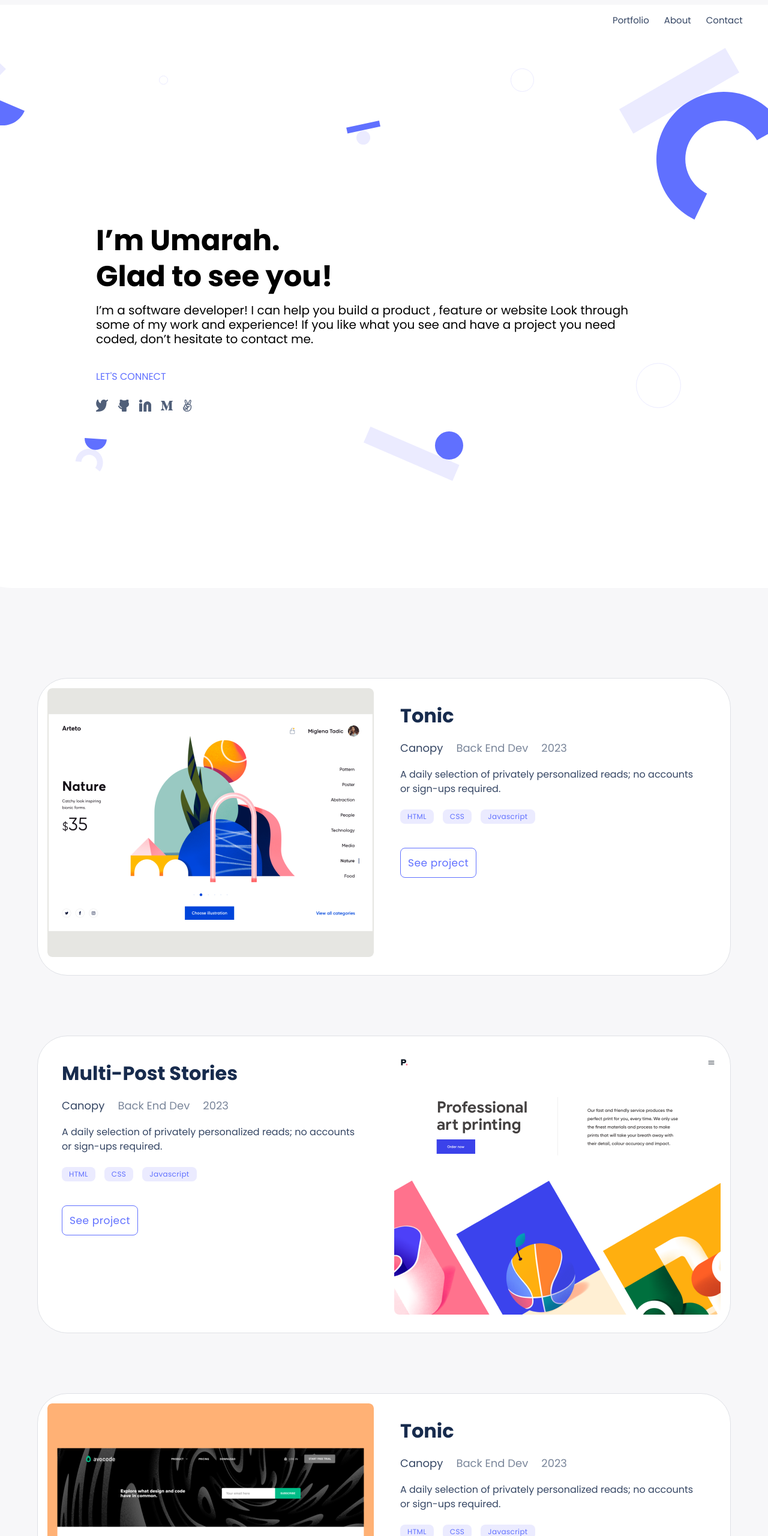
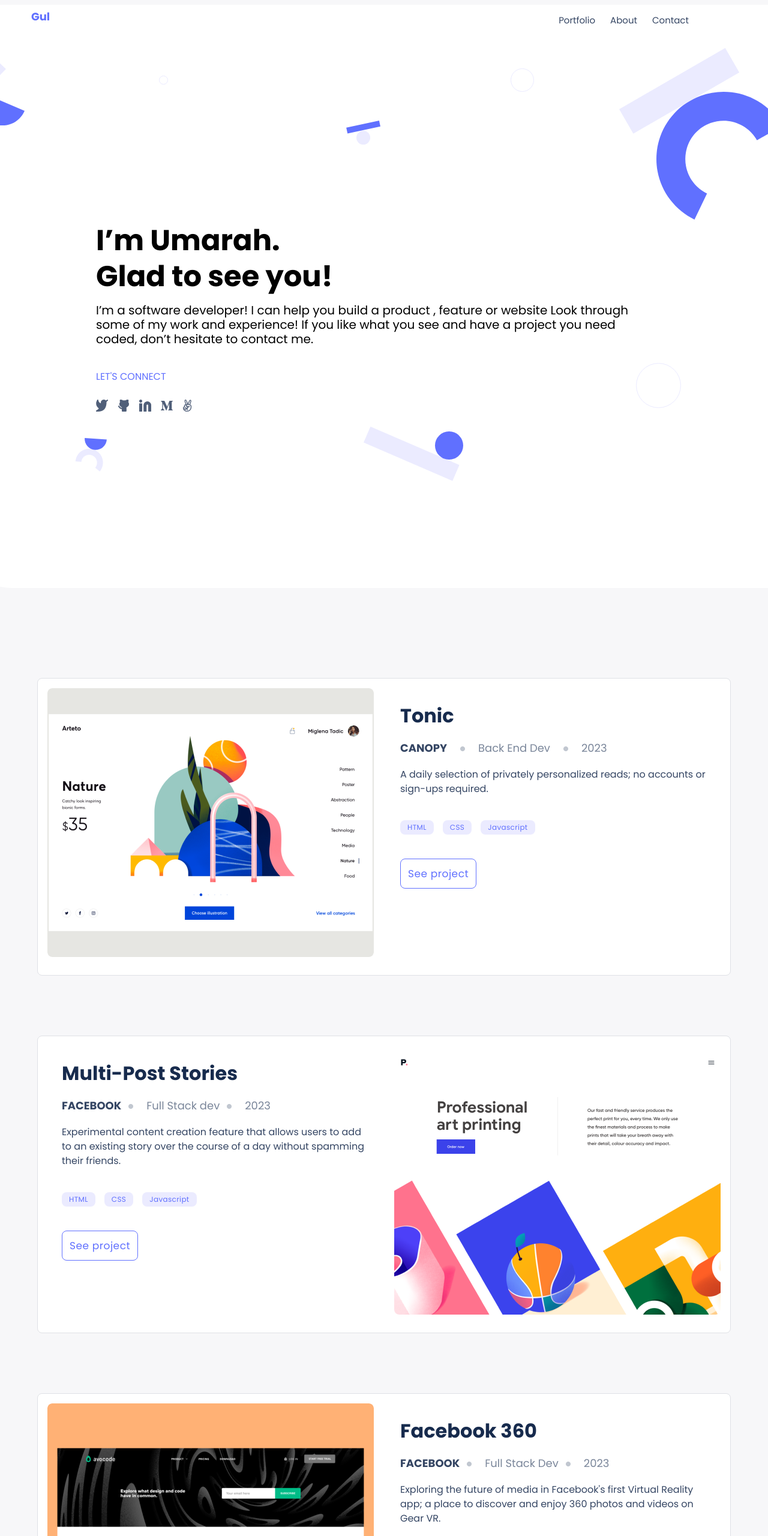
Before and after one commit to umarahgul/Portfolio, a website: page index.html in a window 1280 px wide. Shown: the top 2560 px of the page at 60% size. Drawn offline with Linux system fonts and the light colour scheme.

Commit message:
added the headings for the desktop versions

```diff
--- a/index.html
+++ b/index.html
@@ -52,12 +52,15 @@
             <h3 class="tonic">Tonic</h3>
 
             <ul class="tags">
-                <li class="tags-li-blod">Canopy</li>
+                <li class="tags-li-blod">CANOPY</li>
+                <li><img src="images/Counter.png"></li>
                 <li class="tags-li">Back End Dev</li>
+                <li><img src="images/Counter.png"></li>
                 <li class="tags-li">2023</li>
             </ul>
 
-            <p class="pg2">A daily selection of privately personalized reads; no accounts or sign-ups required.</p>
+            <p class="pg2  mobile-display">A daily selection of privately personalized reads; no accounts or sign-ups required.</p>
+            <p class="pg2  desktop-display">A daily selection of privately personalized reads; no accounts or sign-ups required.</p>
             <ul class="stack">
                 <li class="stack-elem">HTML</li>
                 <li class="stack-elem">CSS</li>
@@ -77,12 +80,23 @@
                 Stories</h3>
 
             <ul class="tags">
-                <li class="tags-li-blod">Canopy</li>
-                <li class="tags-li">Back End Dev</li>
+                <li class="tags-li-blod mobile-display">CANOPY</li>
+                <li class="tags-li-blod desktop-display">FACEBOOK</li>
+                <li><img src="images/Counter.png"></li>
+                <li class="tags-li mobile-display">Back End Dev</li>
+                <li class="tags-li desktop-display">Full Stack dev</li>
+                <li><img src="images/Counter.png"></li>
                 <li class="tags-li">2023</li>
             </ul>
 
-            <p class="pg2">A daily selection of privately personalized reads; no accounts or sign-ups required.</p>
+            <p class="pg2 mobile-display" >A daily selection of
+                privately personalized reads; no accounts or sign-ups
+                required.</p>
+                <p class="pg2 desktop-display">Experimental content creation feature
+                    that allows users to add to an existing story over the course of
+                     a day without spamming their friends.</p>
+
+
             <ul class="stack">
                 <li class="stack-elem">HTML</li>
                 <li class="stack-elem">CSS</li>
@@ -98,15 +112,22 @@
             <img src="images/image-works-3-desktop.png" class="snapshot-desktop">
             <img src="./images/Snapshoot Portfolio3.png" class="snapshot"/>
             <div class="info">
-            <h3 class="tonic">Tonic</h3>
+            <h3 class="tonic mobile-display">Tonic</h3>
+            <h3 class="tonic desktop-display">Facebook 360</h3>
 
             <ul class="tags">
-                <li class="tags-li-blod">Canopy</li>
-                <li class="tags-li">Back End Dev</li>
+                <li class="tags-li-blod mobile-display">CANOPY</li>
+                <li class="tags-li-blod desktop-display">FACEBOOK</li>
+                <li><img src="images/Counter.png"></li>
+                <li class="tags-li mobile-display">Back End Dev</li>
+                <li class="tags-li desktop-display">Full Stack Dev</li>
+                <li><img src="images/Counter.png"></li>
                 <li class="tags-li">2023</li>
             </ul>
 
-            <p class="pg2">A daily selection of privately personalized reads; no accounts or sign-ups required.</p>
+            <p class="pg2 mobile-display">A daily selection of privately personalized reads; no accounts or sign-ups required.</p>
+            <p class="pg2 desktop-display">Exploring the future of media in Facebook's first Virtual Reality app; a place to
+                 discover and enjoy 360 photos and videos on Gear VR.</p>
             <ul class="stack">
                 <li class="stack-elem">HTML</li>
                 <li class="stack-elem">CSS</li>
@@ -125,12 +146,18 @@
             <h3 class="tonic">Tonic</h3>
 
             <ul class="tags">
-                <li class="tags-li-blod">Canopy</li>
-                <li class="tags-li">Back End Dev</li>
+                <li class="tags-li-blod mobile-display">CANOPY</li>
+                <li class="tags-li-blod desktop-display">Uber</li>
+                <li><img src="images/Counter.png"></li>
+                <li class="tags-li mobile-display">Back End Dev</li>
+                <li class="tags-li-blod desktop-display">Lead Developer</li>
+                <li><img src="images/Counter.png"></li>
                 <li class="tags-li">2023</li>
             </ul>
 
-            <p class="pg2">A daily selection of privately personalized reads; no accounts or sign-ups required.</p>
+            <p class="pg2 mobile-display">A daily selection of privately personalized reads; no accounts or sign-ups required.</p>
+            <p class="pg2 desktop-display">A smart assistant to make driving more safe, efficient, and fun by unlocking your most
+                expensive computer: your car.</p>
             <ul class="stack">
                 <li class="stack-elem">HTML</li>
                 <li class="stack-elem">CSS</li>
--- a/styles.css
+++ b/styles.css
@@ -155,7 +155,7 @@ h1 {
   height: 552px;
   background: #fff;
   border: 1px solid #dfe1e6;
-  border-radius: 16px;
+  border-radius: 8px;
   margin-bottom: 50px;
 }
 
@@ -315,6 +315,24 @@ h1 {
   line-height: 16px;
   color: #344563;
   list-style: none;
+}
+.work-tags1 .tags-li-blod .second {
+  display:none;
+}
+
+.work-tags1 .tags-li .second {
+  display:none;
+}
+
+.work-tags1 .pg2 .second {
+  display:none;
+}
+
+.desktop-display {
+  display: none;
+}
+.mobile-display {
+  display: contents;
 }
 
 .see-project {
@@ -572,6 +590,8 @@ textarea {
   margin-left: 120px;
 }
 
+
+
 @media screen and (min-width: 375px) {
   .works-section {
     grid-template-columns: repeat(1, 1fr);
@@ -616,8 +636,6 @@ textarea {
       align:center;
       font-weight:500px;
       font-size:15px;
-
-
     }
 
     header a {
@@ -628,7 +646,6 @@ textarea {
       font-family: "Poppins";
       line-height: 20px;
       text-align: center;
-
     }
 
     h1 {
@@ -638,19 +655,21 @@ textarea {
       width: 420px;
       height: 122px;
     }
+
     .pg1 {
       font-size:20px;
       width: 920px;
       height: 98px;
       font-style: "Poppins";
+    }
 
-    }
     h1,
     .connect,
     .pg1,
     .footer {
       margin-left:-20px;
     }
+
     #inverse {
       display:flex;
       flex-direction: row-reverse;
@@ -661,7 +680,7 @@ textarea {
       margin-top:100px;
       background-color: #fff;
       margin-bottom: 50px;
-    border-radius: 50px;
+      border-radius: 8px;
       display: inline-block;
       display:flex;
       flex-direction: row;
@@ -672,31 +691,18 @@ textarea {
       float:left;
    }
 
-
   .info {
-     /* width: Hug (544px);  */
      width:100%;
-     /* height: Hug (445px);  */
      height:auto;
      top: 24px;
      left: 590px;
      padding: 24px;
      gap: 24px;
-    /* border:solid red; */
   }
-   /* .snapshot { */
-    /* display:none; */
-   /* } */
-    /* .snapshot-desktop {
-    width: 544px;
-    height: 448px;
-    top: 24px;
-    left: 24px;
-    border-radius: 8px;
-    border: solid red;
 
-      }   */
-   .snapshot {display: none;}
+   .snapshot {
+    display: none;
+  }
    .snapshot-desktop {
     display: inline-block;
     width: 544px;
@@ -726,21 +732,25 @@ textarea {
    .tags-li-blod {
     font-family: Poppins;
     font-size: 18px;
-    font-weight: 500;
+    font-weight: 600;
     line-height: 24px;
     letter-spacing: 0em;
     text-align: left;
    }
 
    .pg2 {
-    width: 496px;
-    height: 50px;
-    margin-top:20px;
-    margin-bottom:20px;
+    width: 303px;
+    font-family: 'Poppins', sans-serif;
+    font-size: 16px;
+    font-weight: 400;
+    text-align: left;
+    color: #344563;
+
   }
 
    .stack {
     margin-bottom:40px;
+    margin-top:40px;
    }
 
    .About-myself {
@@ -825,11 +835,38 @@ textarea {
   position:relative;
   left:38%;
  }
+
  .end {
   display:none;
  }
+
  .form-info li .button-form {
   margin-left: 100px;
  }
+
+ .logo {
+  font-family: Poppins;
+  font-size: 18px;
+  font-weight: 700;
+  line-height: 20px;
+  letter-spacing: 0em;
+  text-align: center;
+  color: #6070FF;
+  margin-left:120px;
+ }
+
+ #desktop-menu {
+  margin-left: 800px;
+
+ }
+
+.desktop-display {
+  display: contents;
+}
+.mobile-display {
+  display: none;
+}
+
+
 }
 }
```
Lines whose indentation alone changed are shown as unchanged.
